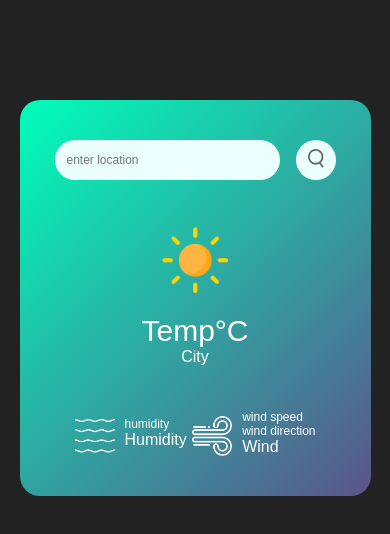
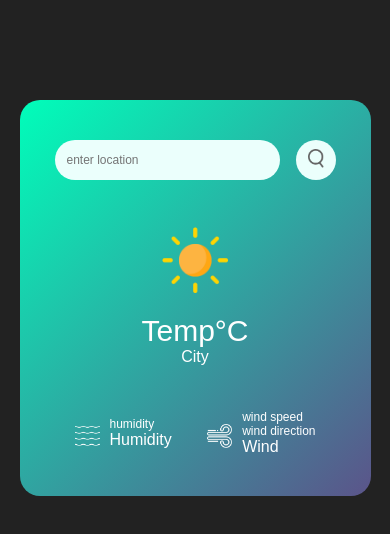
Before and after one commit to AdeNoah/rgp-weather, a plain HTML site: page index.html in a window 390 px wide. Drawn offline with Linux system fonts and the light colour scheme.

Commit message:
testing the responsive ness in the images

```diff
--- a/style.css
+++ b/style.css
@@ -107,6 +107,9 @@ body {
   /* display: none; */
 }
 
+
+
+
 /* responsive */
 @media screen and (max-width: 450px) {
   .card {
@@ -153,4 +156,9 @@ body {
   .details {
     width: ;
   }
+
+  .col img {
+    width: 25px;
+    margin-right: 10px;
+  }
 }
```
